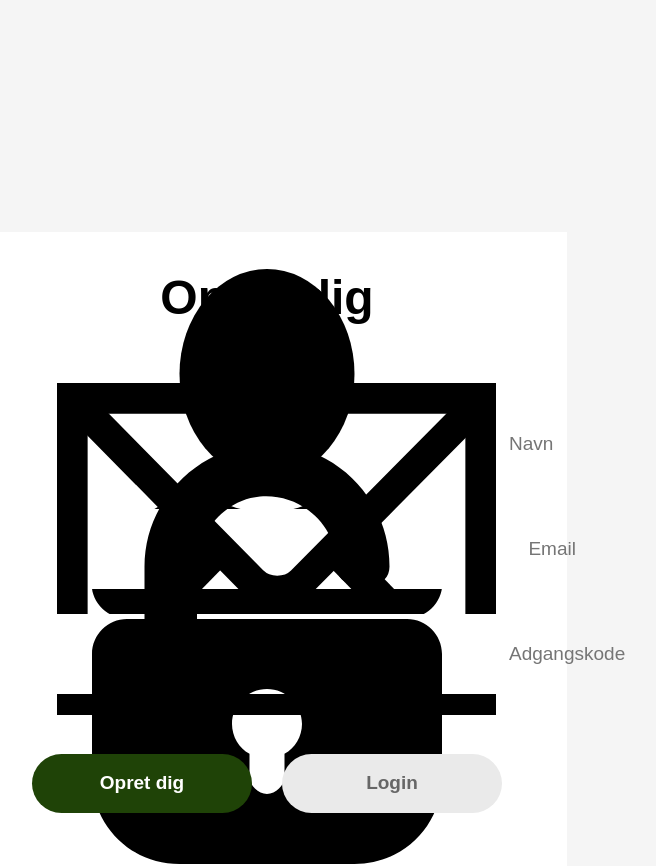
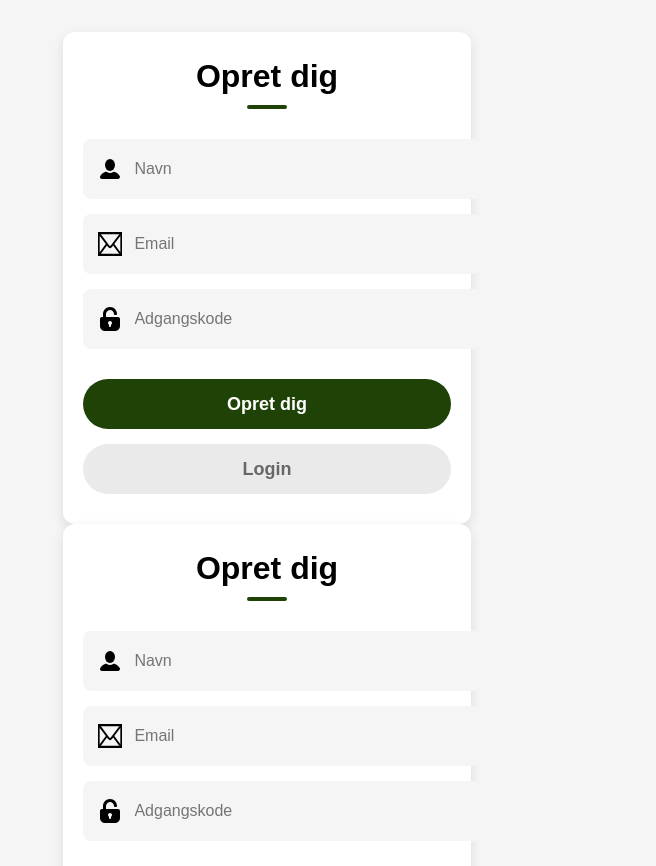
Before and after one commit to xxlindatrinh/lendlyfinal, a React (Vite) app: page /Opretprofil in a window 1280 px wide. Shown: the top 866 px of the page, without its empty margins (373-1029 px from the left). Built offline with nearby package versions, Linux system fonts and the light colour scheme.

Commit message:
Update OpretProfil.css

```diff
--- a/src/css/OpretProfil.css
+++ b/src/css/OpretProfil.css
@@ -1,96 +1,104 @@
 .container {
   display: flex;
   flex-direction: column;
-  margin: auto;
-  margin-top: 200px;
-  width: 600px;
+  margin: 0 auto;
+  width: 90%;
+  max-width: 400px;
   background: #fff;
+  padding: 20px;
   padding-bottom: 30px;
+  border-radius: 12px;
+  box-shadow: 0 4px 12px rgba(0, 0, 0, 0.1);
 }
 
 .header {
   display: flex;
   flex-direction: column;
   align-items: center;
-  gap: 9px;
+  gap: 5px;
   width: 100%;
-  margin-top: 30px;
 }
 
 .text {
   color: black;
-  font-size: 48px;
+  font-size: 32px;
   font-weight: 700;
 }
 
 .underline {
-  width: 61px;
-  height: 6px;
+  width: 40px;
+  height: 4px;
   background: #1f4307;
   border-radius: 9px;
 }
 
 .inputs {
-  margin-top: 55px;
+  margin-top: 30px;
   display: flex;
   flex-direction: column;
-  gap: 25px;
+  gap: 15px;
+  width: 100%;
 }
 
 .input {
   display: flex;
   align-items: center;
-  margin: auto;
-  width: 480px;
-  height: 80px;
-  background: #fff;
-  border-radius: 6px;
+  width: 100%;
+  height: 60px;
+  background: #f5f5f5;
+  border-radius: 8px;
+  padding: 0 15px;
 }
 
 .input img {
-  margin: 0px 30px;
+  width: 24px;
+  height: 24px;
+  margin-right: 10px;
 }
 
 .input input {
-  height: 50px;
-  width: 400px;
+  width: 300px;
   background: transparent;
   border: none;
   outline: none;
   color: #797979;
-  font-size: 19px;
+  font-size: 16px;
 }
 
 .forgot-password {
-  padding-left: 62px;
-  margin-top: 27px;
+  margin-top: 20px;
   color: #797979;
-  font-size: 18px;
+  font-size: 16px;
+  text-align: center;
 }
 
 .forgot-password span {
   color: #1f4307;
   cursor: pointer;
+  font-weight: 500;
 }
 
 .submit-container {
   display: flex;
-  gap: 30px;
-  margin: 60px auto;
+  flex-direction: column;
+  gap: 15px;
+  width: 100%;
+  margin-top: 30px;
 }
 
 .submit {
   display: flex;
   justify-content: center;
   align-items: center;
-  width: 220px;
-  height: 59px;
+  width: 100%;
+  height: 50px;
   color: #fff;
   background: #1f4307;
-  border-radius: 50px;
-  font-size: 19px;
+  border-radius: 25px;
+  font-size: 18px;
   font-weight: 700;
   cursor: pointer;
+  text-align: center;
 }
 
 .gray {
```
